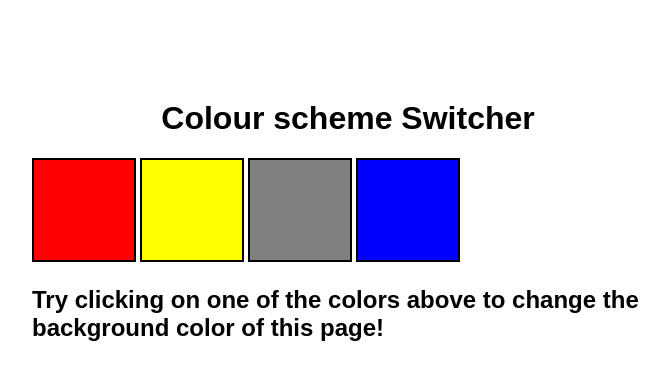
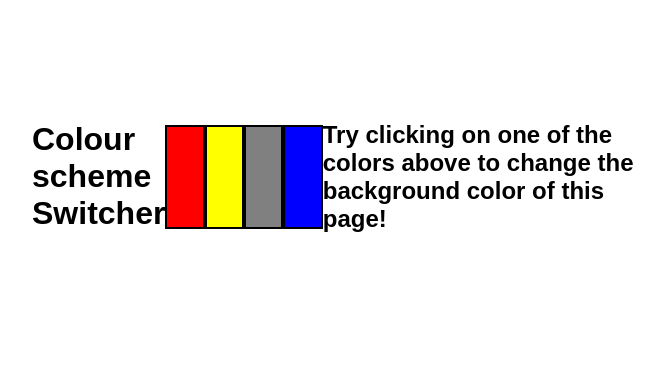
Before and after one commit to 5ard33n/Projects, a plain HTML site: page Javascript /Color-Switcher/index.html in a window 1280 px wide. Shown: the whole page, without its empty margins (292-961 px from the left). Drawn offline with Linux system fonts and the light colour scheme.

Commit message:
Update style.css

```diff
--- a/Javascript /Color-Switcher/style.css
+++ b/Javascript /Color-Switcher/style.css
@@ -10,6 +10,9 @@ h1{
     height: 50%;
     width: 50%;
     margin: 100px auto 100px;
+    display: flex;
+    justify-content: space-between;
+    align-items: center;
 }
 #red{
     background-color: red;
```
